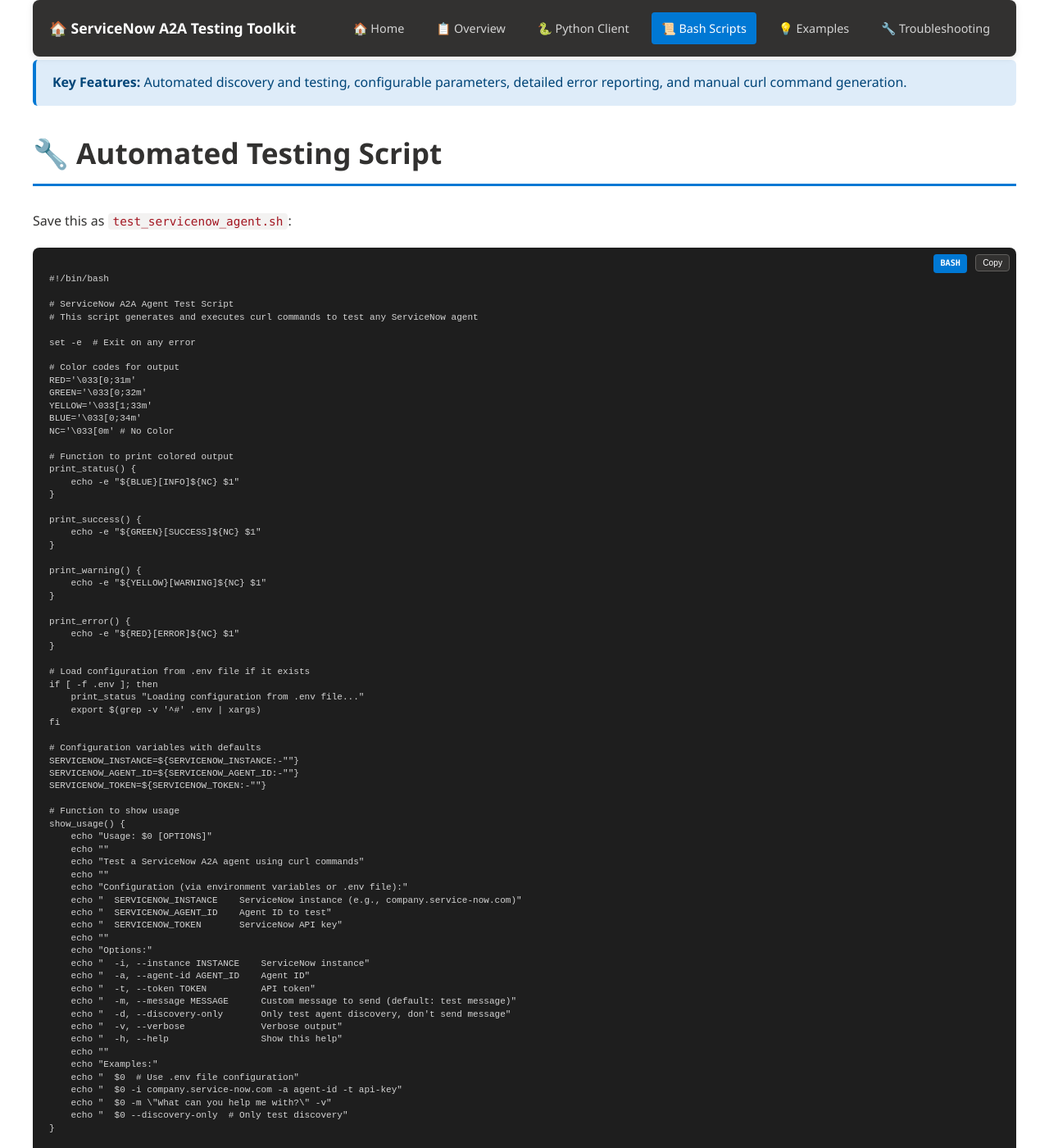
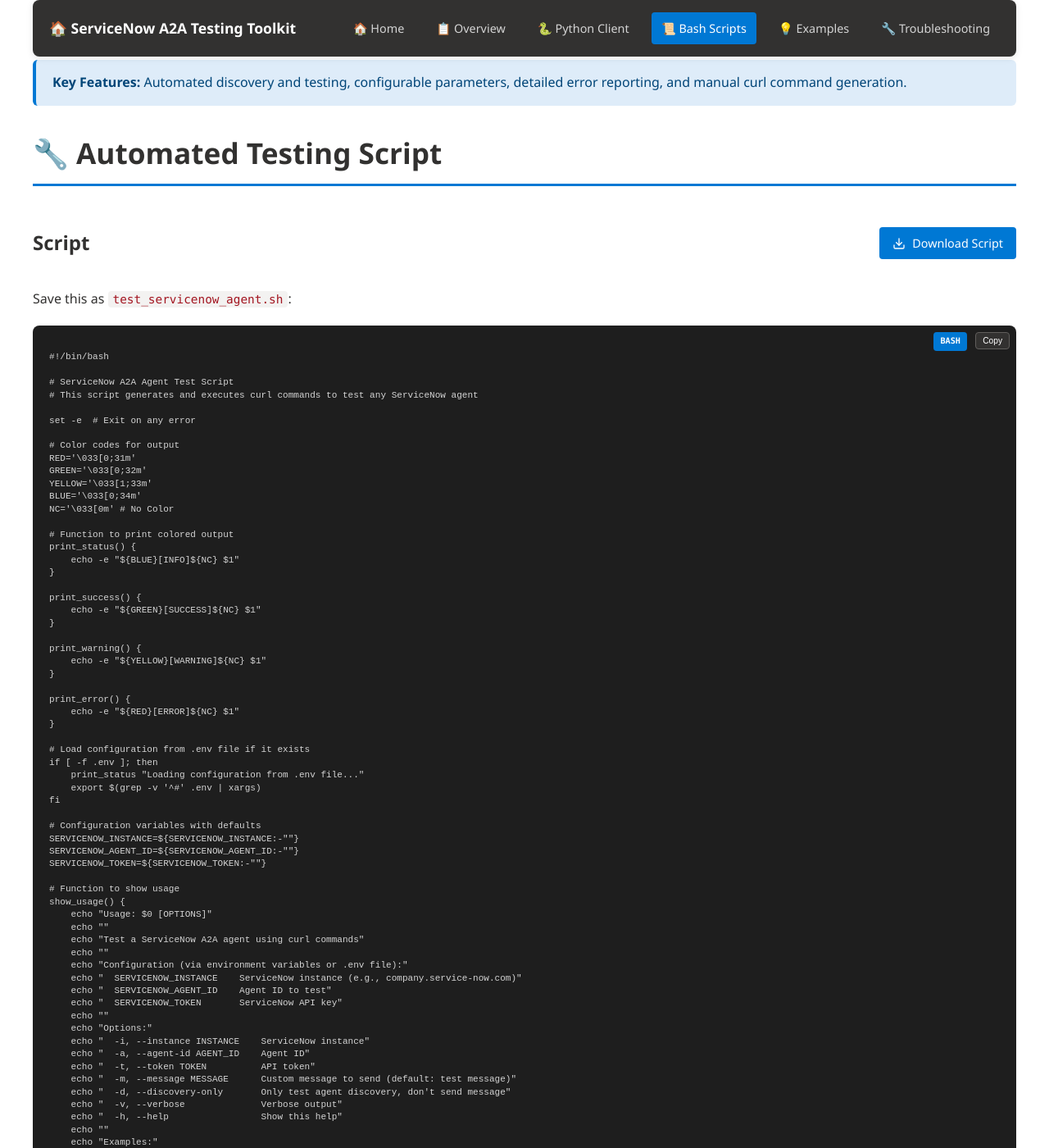
Before and after one commit to tamirlocalsn/servicenow_a2a_testing_toolkit, a Jekyll site: the page ServiceNow_A2A_Bash_Scripts.html, which Jekyll copies as it is, in a window 1280 px wide and 1400 px high, scrolled down 430 px. Shown: the whole window at 82% size. Built offline with Jekyll 4.4.1, drawn with Linux system fonts in a browser that asks for light colours.

Commit message:
Add download button and update script display in ServiceNow_A2A_Bash_Scripts.html

```diff
--- a/ServiceNow_A2A_Bash_Scripts.html
+++ b/ServiceNow_A2A_Bash_Scripts.html
@@ -166,6 +166,7 @@
         .nav-links a:hover {
             background: #0078d4;
             color: white;
+            text-decoration: underline;
         }
 
         .nav-links a.current {
@@ -196,6 +197,36 @@
             padding: 20px;
             border-radius: 8px;
             border-left: 4px solid #0078d4;
+        }
+
+        .script-header {
+            display: flex;
+            justify-content: space-between;
+            align-items: center;
+            margin: 30px 0 15px 0;
+        }
+
+        .download-btn {
+            display: inline-flex;
+            align-items: center;
+            gap: 8px;
+            background: #0078d4;
+            color: white;
+            padding: 8px 16px;
+            border-radius: 4px;
+            text-decoration: none;
+            font-size: 0.9em;
+            transition: background-color 0.2s;
+        }
+
+        .download-btn:hover {
+            background: #106ebe;
+            text-decoration: none;
+        }
+
+        .download-btn svg {
+            width: 16px;
+            height: 16px;
         }
     </style>
 </head>
@@ -233,6 +264,18 @@
 
     <section>
         <h1>🔧 Automated Testing Script</h1>
+
+        <div class="script-header">
+            <h2>Script</h2>
+            <a href="test_servicenow_agent.sh" download class="download-btn">
+                <svg width="16" height="16" viewBox="0 0 24 24" fill="none" stroke="currentColor" stroke-width="2" stroke-linecap="round" stroke-linejoin="round">
+                    <path d="M21 15v4a2 2 0 0 1-2 2H5a2 2 0 0 1-2-2v-4"></path>
+                    <polyline points="7 10 12 15 17 10"></polyline>
+                    <line x1="12" y1="15" x2="12" y2="3"></line>
+                </svg>
+                Download Script
+            </a>
+        </div>
 
         <p>Save this as <span class="inline-code">test_servicenow_agent.sh</span>:</p>
 
```
